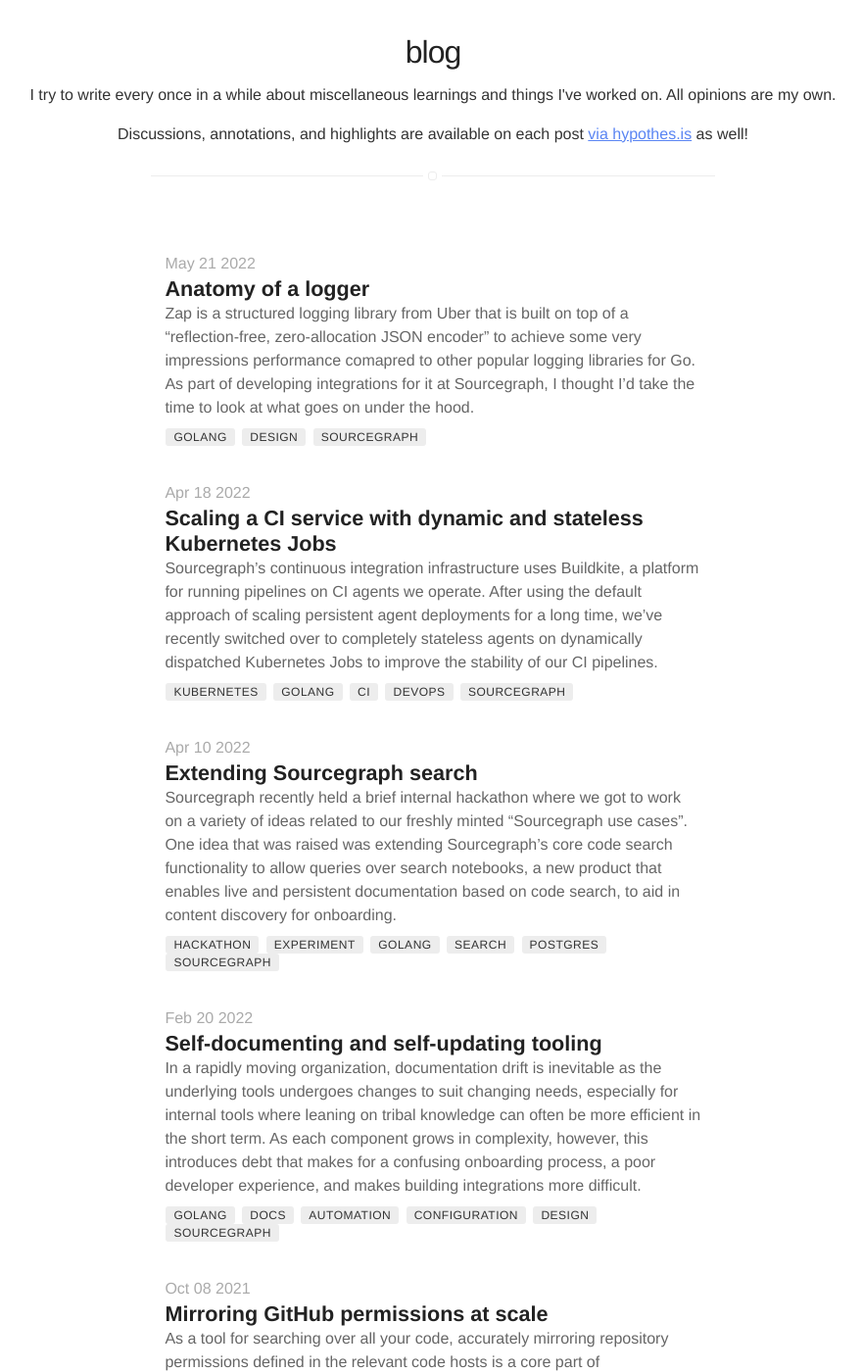
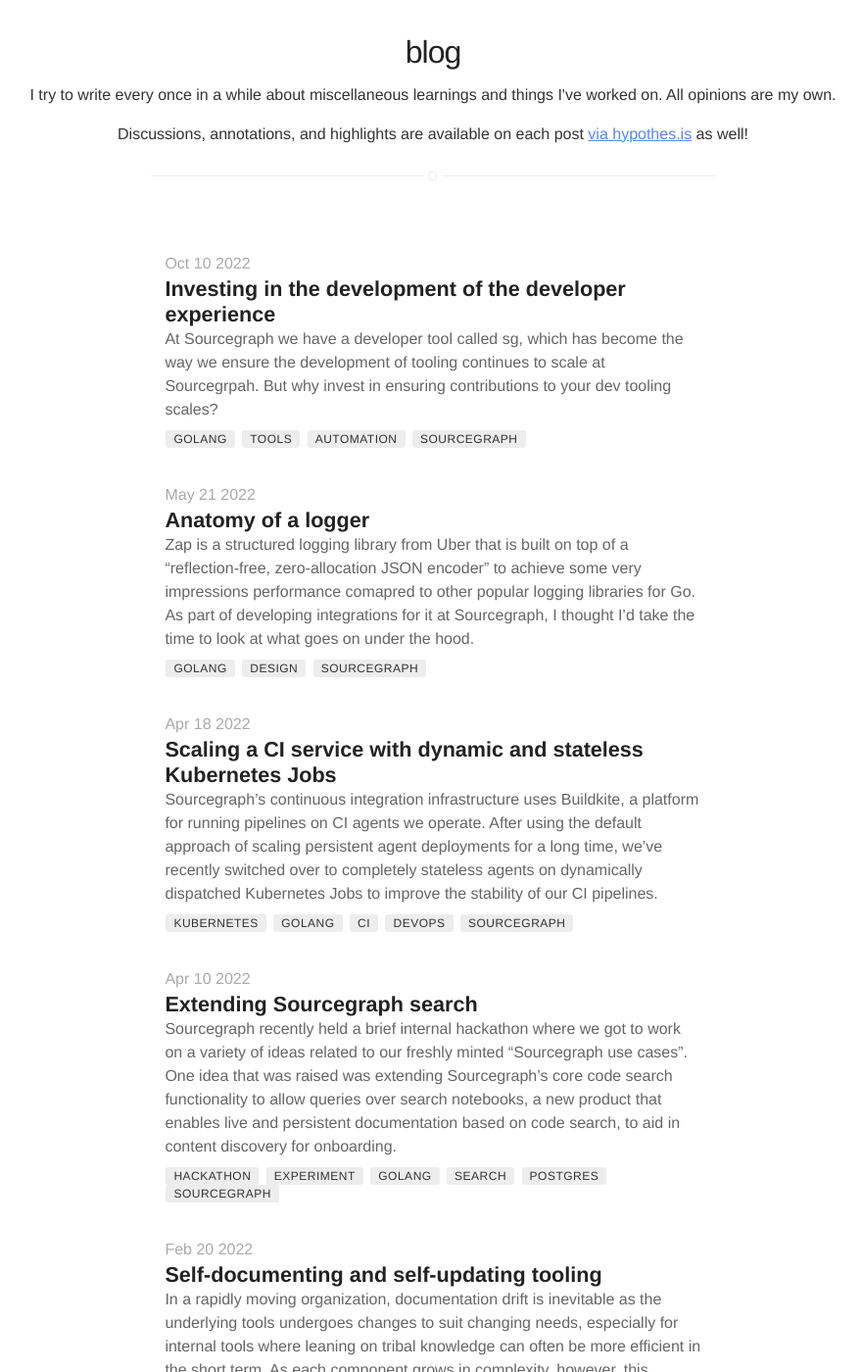
Before and after one commit to bobheadxi/bobheadxi.github.io, a Jekyll site: the page built from blog/index.html, in a window 1280 px wide and 1400 px high, scrolled down 541 px. Shown: the whole window at 98% size, without its empty margins (198-1078 px from the left). Built offline with Jekyll 4.4.1, drawn with Linux system fonts in a browser that asks for light colours; nearby versions of some CDN libraries; some web fonts are replaced; a style sheet for code colours, icons or effects is not loaded; some of the changed lines change nothing that is shown.

Commit message:
init post

````diff
--- /dev/null
+++ b/content/_posts/2022-10-10-investing-in-development-of-devx.md
@@ -0,0 +1,245 @@
+---
+title: "Investing in the development of the developer experience"
+layout: post
+image: /assets/images/posts/investing-in-devx/sg.png
+hero_image: false
+headerImage: true
+maths: false
+featured: false
+diagrams: false
+tag:
+- golang
+- tools
+- automation
+- sourcegraph
+category: blog
+author: robert
+description: A quick look at some ideas within Sourcegraph's developer tool, and how we ensure the development of tooling continues to scale at Sourcegraph.
+---
+
+At [Sourcegraph](https://github.com/sourcegraph/sourcegraph) we have a developer tool called [`sg`](https://docs.sourcegraph.com/dev/background-information/sg), which has become the way we ensure the development of tooling continues to scale at Sourcegrpah.
+But why invest in ensuring contributions to your dev tooling scales?
+
+Imagine you’re developing a sizable application spanning multiple services - say, a code search and code intelligence platform like Sourcegraph.
+You’ll want to be able to spin up everything to some degree locally to help you experiment.
+
+So you pick up an off-the-shelf tool like [`goreman`](https://github.com/mattn/goreman), a Procfile runner we used to use - but this could be any tool, really, like docker-compose or something else.
+A tool like this usually it takes a bit of configuration, but it works good enough to start off!
+
+```sh
+goreman -f dev/Procfile
+```
+
+Inevitably you add a few layers of configuration specific to your project for your tool of choice:
+
+```sh
+export SRC_LOG_LEVEL=${SRC_LOG_LEVEL:-info}
+export SRC_LOG_FORMAT=${SRC_LOG_FORMAT:-condensed}
+
+goreman --set-ports=false --exit-on-error -f dev/Procfile
+```
+
+This ends up going in a script or Makefile, to encode this setup as the de-facto way of running things that you can share with your team.
+
+Then you realize your tool doesn’t have hot-reloading, or some other feature, which you end up writing some automation for.
+
+[Your little start script](https://sourcegraph.com/github.com/sourcegraph/sourcegraph@a73993357386775c55d28cc2f3de69b1b6328b56/-/blob/dev/start.sh?L42) ends up with several hundred lines of configuration options, which you can only find out by reading it, and alongside that you have [dozens of scripts that do various dev-related tasks](https://sourcegraph.com/search?q=context:global+repo:%5Egithub%5C.com/sourcegraph/sourcegraph$@a739933+file:%5Edev/.*.sh&patternType=standard):
+
+- running adjacent services,
+- generating code,
+- or running linters,
+- or just parts of linters in particular ways in CI,
+- or combining scripts and configured them in mysterious ways…
+
+This eventually leads to a frustrating and brittle developer experience.
+
+> It’s nearly impossible to find out which development tasks I can run. It’s really hard to run them standalone without knowing about some global state they depend on. It’s really hard to extend these, because who knows which global state might influence them or depend on their global state.
+>
+> — Thorsten Ball, [RFC 348: Lack of conventions](https://docs.google.com/document/d/18hrRIN0pUBRwUFF7vkcVmstJccqWeHiecNF2t1GAZfU/edit#heading=h.trqab8y0kufp)
+
+It became hard to find out what tooling was available, how each script was configured, and how to extend them and add to them - hindering progress in our tooling.
+
+That’s why we started `sg`, Sourcegraph’s developer tool, to become the centralized home for all development tasks.
+
+`sg` started as a single command to run Sourcegraph locally in March 2021 - today it features over 60 commands covering all sorts of functionality and utilities that you might need throughout your development lifecycle:
+
+- dev environment setup
+- linters
+- RFC/ADR browser
+- migrations tooling
+- CI status checker, flakes investigation tooling, etc.
+- monitoring tooling
+- and more!
+
+The tool is built in Go, and thus has the usual good Go stuff - it’s self-contained and portable, so it’s easy to build self-updating for.
+Installation is a simple one-liner, making `sg` very easy to distribute to teammates:
+
+```sh
+curl --proto '=https' --tlsv1.2 -sSLf https://install.sg.dev | sh
+```
+
+Introducing Go also enables more powerful, type-safe programming on top of just running commands - programming that is trickier to do in Bash, where you need to account for a more limited syntax and variants of unix commands and so on.
+
+Using a CLI library with commands to represent tasks effectively encodes the available scripts in a powerful structured format, making documentation and configuration options easier to configure and access:
+
+```go
+dbCommand = &cli.Command{
+    Name:  "db",
+    Usage: "Interact with local Sourcegraph databases for development",
+    UsageText: `
+# Reset the Sourcegraph 'frontend' database
+sg db reset-pg
+
+# Reset the 'frontend' and 'codeintel' databases
+sg db reset-pg -db=frontend,codeintel
+
+# Reset all databases ('frontend', 'codeintel', 'codeinsights')
+sg db reset-pg -db=all
+
+# Reset the redis database
+sg db reset-redis
+
+# Create a site-admin user whose email and password are foo@sourcegraph.com and sourcegraph.
+sg db add-user -name=foo
+`,
+    Category: CategoryDev,
+    Subcommands: []*cli.Command{
+        {
+            Name:        "reset-pg",
+            Usage:       "Drops, recreates and migrates the specified Sourcegraph database",
+            Description: `If -db is not set, then the "frontend" database is used (what's set as PGDATABASE in env or the sg.config.yaml). If -db is set to "all" then all databases are reset and recreated.`,
+            Flags: []cli.Flag{
+                &cli.StringFlag{
+                    Name:        "db",
+                    Value:       db.DefaultDatabase.Name,
+                    Usage:       "The target database instance.",
+                    Destination: &dbDatabaseNameFlag,
+                },
+            },
+            Action: dbResetPGExec,
+        },
+    },
+}
+```
+
+But to make this kind of tool effective, you need more than just converting scripts into a Go program.
+In developing `sg`, I’ve noticed some patterns come up that I belive are crucial to its utility - tooling should:
+
+- [be approachable](#tooling-should-be-approachable)
+- [work with your tools](#tooling-should-work-with-your-tools)
+- [codify standards](#tooling-should-codify-standards)
+
+## Tooling should be approachable
+
+Firstly, tooling should be approachable, easy to learn and find out about, and easy to discover.
+The goal is to abstract implementation details away behind a friendly, usable interface.
+
+For example, with documentation, you might want to meet your users where they are, and provide options for learning -
+whether it be through complete single-page references in the browser, or directly in the command line.
+
+<figure>
+  <img src="../../assets/images/posts/investing-in-devx/generated-docs.png" />
+</figure>
+
+A structured CLI makes all this easy to generate from a single source of truth so that your documentation is available everywhere and always up-to-date.
+
+Using the tool should be intuitive - to help with this, you can provide usability features like autocompletions, which in `sg` is configured for you during installation. This makes it easy to figure out what you can do on the fly!
+
+<figure>
+  <img src="../../assets/images/posts/investing-in-devx/autocomplete.gif" />
+</figure>
+
+When developing new sg commands, adding custom completions is also easy for commands that have a fixed set of possible arguments:
+
+```go
+	BashComplete: cliutil.CompleteOptions(func() (options []string) {
+		config, _ := getConfig()
+		if config == nil {
+			return
+		}
+		for name := range config.Commands {
+			options = append(options, name)
+		}
+		return
+	}),
+```
+
+## Tooling should work with your tools
+
+Secondly, tooling should interop and work with your tools - one of `sg`'s' goals is specifically to not become a build system or container orchestrator, but to provide a uniform and programmable layer on top of them that is specific to Sourcegraph’s needs.
+
+Take `sg start`, the command that replaced the `goreman` setup we talked about earlier, for example.
+`sg start` just uses whatever tools each service normally uses to build, run, and update itself, and provides some additional features on top that is specific to how Sourcegraph works.
+A service configuration might look like:
+
+```yaml
+  oss-frontend:
+    cmd: .bin/oss-frontend
+    install: |
+      if [ -n "$DELVE" ]; then
+        export GCFLAGS='all=-N -l'
+      fi
+      go build -gcflags="$GCFLAGS" -o .bin/oss-frontend github.com/sourcegraph/sourcegraph/cmd/frontend
+    checkBinary: .bin/oss-frontend
+    env:
+      CONFIGURATION_MODE: server
+      USE_ENHANCED_LANGUAGE_DETECTION: false
+      # frontend processes need this to be so that the paths to the assets are rendered correctly
+      WEBPACK_DEV_SERVER: 1
+    watch:
+      - lib
+      - internal
+      - cmd/frontend
+```
+
+You’re not constrained to using `sg start` - you can run all these steps yourself still with tools of your choice, but sg start combines everything for you into tidied up output, complete with configuration, colors, hot-reloading, and everything you might need to start experimenting with your new features!
+
+<figure>
+  <img src="../../assets/images/posts/investing-in-devx/sg-start.gif" />
+</figure>
+
+## Tooling should codify standards
+
+Lastly, tooling should codify standards.
+Automation and scripting encodes best practices that, when shared, builds on past learnings to provide a smooth experience for everyone.
+
+Consider the typical process of setting up your development environment, we’ve all been there - a big page of things to install and set up in certain ways:
+
+```md
+### Prerequisites
+
+- Install `A`
+- Configure the thing
+- Install `B`
+- Install `C` (but not that version!)
+```
+
+Instead, at Sourcegraph we have `sg setup`, which automatically figures out what’s missing on your machine...
+
+![](../../assets/images/posts/investing-in-devx/sg-setup-check.png)
+
+...and `sg` will take the steps required to get you set up!
+
+<figure>
+  <img src="../../assets/images/posts/investing-in-devx/sg-setup-fix.gif" />
+</figure>
+
+Programming this fixes enables us to standardize installations over time, automatically addressing issues teammates run into so that future teammates won’t have to.
+
+For example, we can configure `PATH` for you, or make sure things are installed in the right place and configured in the appropriate manner - building on top of other tool managers like [Homebrew](https://brew.sh/) and [asdf](https://asdf-vm.com/) to provide a smooth experience.
+
+## Wrapup
+
+Enabling the development of good tooling, scripting, automation makes a difference.
+There’s a lot that can be done to improve how tooling is developed and improved, like the ideas I’ve brought up in this post - we don't have to settle for cryptic tooling everywhere!
+
+If you’re interested in how all this is implemented, [`sg` is open source - come check us out on GitHub](https://github.com/sourcegraph/sourcegraph/tree/main/dev/sg)!
+
+<br />
+
+## About Sourcegraph
+
+Sourcegraph builds universal code search for every developer and company so they can innovate faster. We help developers and companies with billions of lines of code create the software you use every day.
+Learn more about Sourcegraph [here](https://about.sourcegraph.com/).
+
+Interested in joining? [We're hiring](https://about.sourcegraph.com/jobs/)!
--- a/content/_posts/2022-2-20-self-documenting-self-updating.md
+++ b/content/_posts/2022-2-20-self-documenting-self-updating.md
@@ -12,6 +12,7 @@
 - automation
 - configuration
 - design
+- tools
 - sourcegraph
 category: blog
 author: robert
````
Also changed, not shown: assets/images/posts/investing-in-devx/autocomplete.gif (added), assets/images/posts/investing-in-devx/generated-docs.png (added), assets/images/posts/investing-in-devx/sg.png (added), 3 other files.
